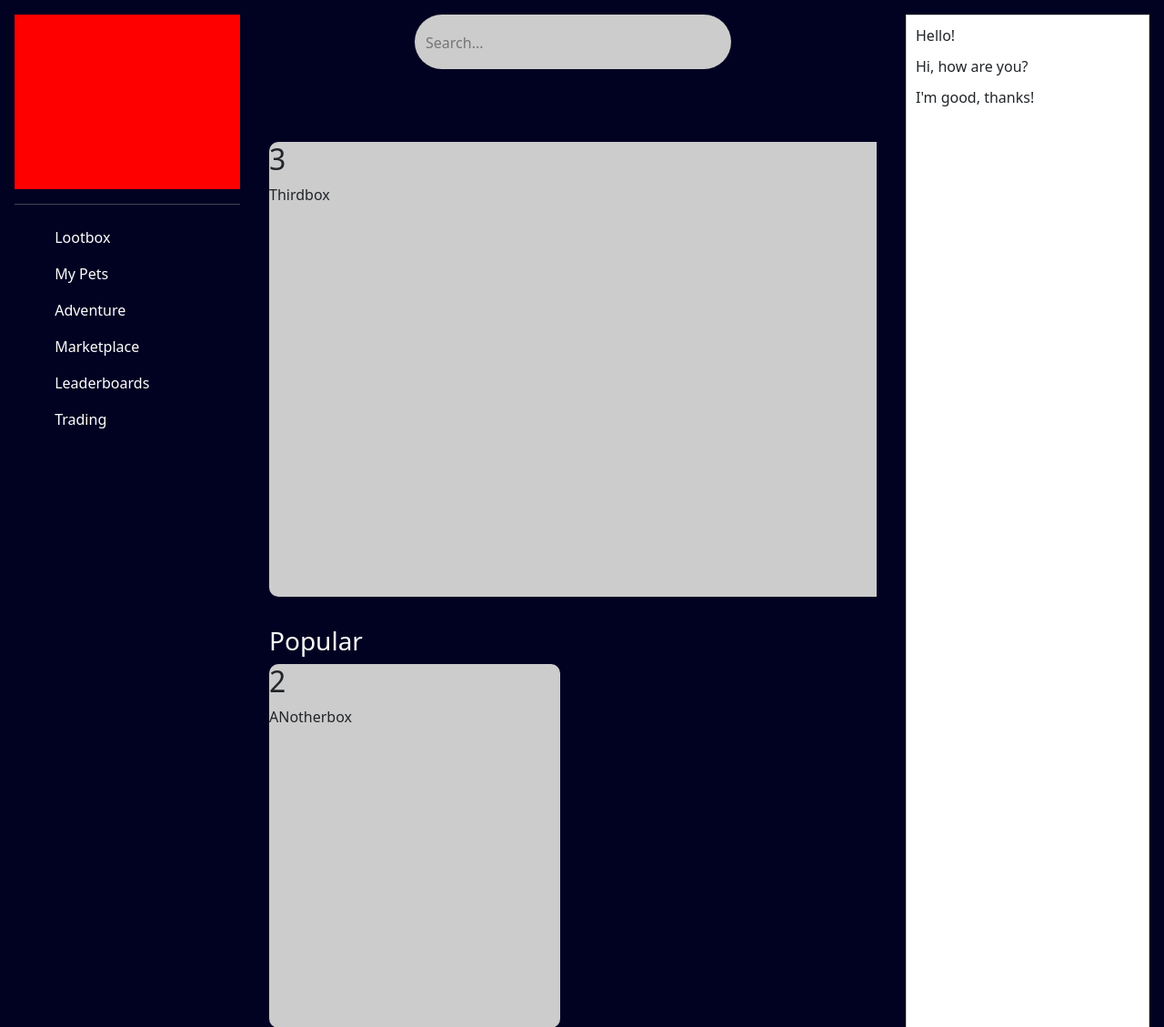
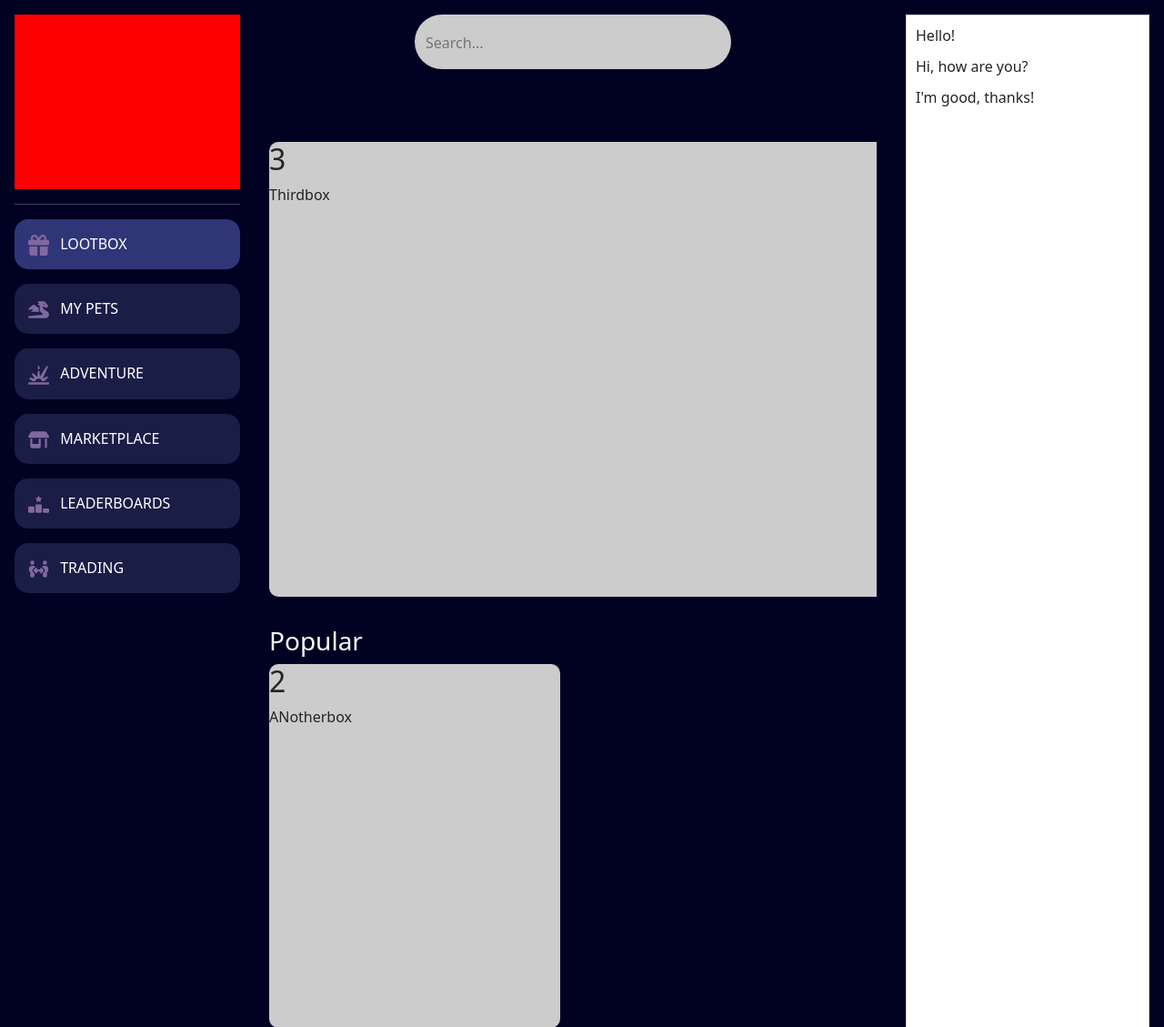
Before and after one commit to ChimaRyder/CSIT327F3-VIRTUALPETGACHASYSTEM, a Django app: page /lootbox/ in a window 1280 px wide. Shown: the part 56-1185 px from the top of the page at 91% size. Run offline with Django 5.2, Linux system fonts and the light colour scheme; data comes from the database, SQL or seed files in the repository; both versions use the stored data as it was after the commit.

Commit message:
fixed sidebar and content loading for market. Added Icons and designs from Figma to better emphasize sidebar links.

```diff
--- a/virtualgacha/base_template/static/base.css
+++ b/virtualgacha/base_template/static/base.css
@@ -56,3 +56,13 @@ html, body {
   .bg-body-tertiary{
     background-color: #010222 !important;
   }
+
+  .sidebar-link {
+    background-color: #1A1D45;
+    padding: 15px;
+    border-radius: 15px !important;
+  }
+
+  .sidebar-list > .nav-item > .active {
+    background-color: #303577;
+  }
--- a/virtualgacha/base_template/templates/base.html
+++ b/virtualgacha/base_template/templates/base.html
@@ -50,41 +50,41 @@
       <div class="d-flex flex-column flex-shrink-0 p-3 text-white bg-body-tertiary sidebar">
         <div style="width: 100%; height: 15vw; background-color: red"></div>
         <hr>
-        <ul class="nav nav-pills flex-column mb-auto">
+        <ul class="nav nav-pills flex-column mb-auto sidebar-list">
           <li class="nav-item">
-            <a href="{% url 'lootboxes' %}" class="nav-link {%block lootbox_active%}text-white{% endblock %}" aria-current="page">
-              <svg class="bi me-2" width="16" height="16"><use xlink:href="#home"></use></svg>
-              Lootbox
+            <a href="{% url 'lootboxes' %}" class="nav-link sidebar-link mb-3 {%block lootbox_active%}text-white{% endblock %}" aria-current="page">
+                <svg xmlns="http://www.w3.org/2000/svg" class="me-2" height="23" width="23" fill="#80699f" viewBox="0 0 512 512"><path d="M190.5 68.8L225.3 128l-1.3 0-72 0c-22.1 0-40-17.9-40-40s17.9-40 40-40l2.2 0c14.9 0 28.8 7.9 36.3 20.8zM64 88c0 14.4 3.5 28 9.6 40L32 128c-17.7 0-32 14.3-32 32l0 64c0 17.7 14.3 32 32 32l448 0c17.7 0 32-14.3 32-32l0-64c0-17.7-14.3-32-32-32l-41.6 0c6.1-12 9.6-25.6 9.6-40c0-48.6-39.4-88-88-88l-2.2 0c-31.9 0-61.5 16.9-77.7 44.4L256 85.5l-24.1-41C215.7 16.9 186.1 0 154.2 0L152 0C103.4 0 64 39.4 64 88zm336 0c0 22.1-17.9 40-40 40l-72 0-1.3 0 34.8-59.2C329.1 55.9 342.9 48 357.8 48l2.2 0c22.1 0 40 17.9 40 40zM32 288l0 176c0 26.5 21.5 48 48 48l144 0 0-224L32 288zM288 512l144 0c26.5 0 48-21.5 48-48l0-176-192 0 0 224z"/></svg>
+                LOOTBOX
             </a>
           </li>
-          <li>
-            <a href="{% url 'inventory_list' %}" class="nav-link {%block inventorylist_active%}text-white{% endblock %}">
-              <svg class="bi me-2" width="16" height="16"><use xlink:href="#speedometer2"></use></svg>
-                My Pets
+          <li class="nav-item">
+            <a href="{% url 'inventory_list' %}" class="nav-link sidebar-link mb-3 {%block inventorylist_active%}text-white{% endblock %}">
+                <svg xmlns="http://www.w3.org/2000/svg" class="me-2" height="23" width="23" fill="#80699f" viewBox="0 0 640 512"><!--!Font Awesome Free 6.6.0 by @fontawesome - https://fontawesome.com License - https://fontawesome.com/license/free Copyright 2024 Fonticons, Inc.--><path d="M352 124.5l-51.9-13c-6.5-1.6-11.3-7.1-12-13.8s2.8-13.1 8.7-16.1l40.8-20.4L294.4 28.8c-5.5-4.1-7.8-11.3-5.6-17.9S297.1 0 304 0L416 0l32 0 16 0c30.2 0 58.7 14.2 76.8 38.4l57.6 76.8c6.2 8.3 9.6 18.4 9.6 28.8c0 26.5-21.5 48-48 48l-21.5 0c-17 0-33.3-6.7-45.3-18.7L480 160l-32 0 0 21.5c0 24.8 12.8 47.9 33.8 61.1l106.6 66.6c32.1 20.1 51.6 55.2 51.6 93.1C640 462.9 590.9 512 530.2 512L496 512l-64 0L32.3 512c-3.3 0-6.6-.4-9.6-1.4C13.5 507.8 6 501 2.4 492.1C1 488.7 .2 485.2 0 481.4c-.2-3.7 .3-7.3 1.3-10.7c2.8-9.2 9.6-16.7 18.6-20.4c3-1.2 6.2-2 9.5-2.2L433.3 412c8.3-.7 14.7-7.7 14.7-16.1c0-4.3-1.7-8.4-4.7-11.4l-44.4-44.4c-30-30-46.9-70.7-46.9-113.1l0-45.5 0-57zM512 72.3c0-.1 0-.2 0-.3s0-.2 0-.3l0 .6zm-1.3 7.4L464.3 68.1c-.2 1.3-.3 2.6-.3 3.9c0 13.3 10.7 24 24 24c10.6 0 19.5-6.8 22.7-16.3zM130.9 116.5c16.3-14.5 40.4-16.2 58.5-4.1l130.6 87 0 27.5c0 32.8 8.4 64.8 24 93l-232 0c-6.7 0-12.7-4.2-15-10.4s-.5-13.3 4.6-17.7L171 232.3 18.4 255.8c-7 1.1-13.9-2.6-16.9-9s-1.5-14.1 3.8-18.8L130.9 116.5z"/></svg>
+                MY PETS
             </a>
           </li>
-          <li>
-            <a href="#" class="nav-link text-white">
-              <svg class="bi me-2" width="16" height="16"><use xlink:href="#table"></use></svg>
-              Adventure
+          <li class="nav-item">
+            <a href="#" class="nav-link sidebar-link mb-3 text-white">
+                <svg xmlns="http://www.w3.org/2000/svg" class="me-2" height="23" width="23" fill="#80699f" viewBox="0 0 576 512"><!--!Font Awesome Free 6.6.0 by @fontawesome - https://fontawesome.com License - https://fontawesome.com/license/free Copyright 2024 Fonticons, Inc.--><path d="M499.6 11.3c6.7-10.7 20.5-14.5 31.7-8.5s15.8 19.5 10.6 31L404.8 338.6c2.2 2.3 4.3 4.7 6.3 7.1l97.2-54.7c10.5-5.9 23.6-3.1 30.9 6.4s6.3 23-2.2 31.5l-87 87-71.4 0c-13.2-37.3-48.7-64-90.5-64s-77.4 26.7-90.5 64l-79.6 0L42.3 363.7c-9.7-6.7-13.1-19.6-7.9-30.3s17.4-15.9 28.7-12.4l97.2 30.4c3-3.9 6.1-7.7 9.4-11.3L107.4 236.3c-6.1-10.1-3.9-23.1 5.1-30.7s22.2-7.5 31.1 .1L246 293.6c1.5-.4 3-.8 4.5-1.1l13.6-142.7c1.2-12.3 11.5-21.7 23.9-21.7s22.7 9.4 23.9 21.7l13.5 141.9L499.6 11.3zM64 448s0 0 0 0l448 0s0 0 0 0l32 0c17.7 0 32 14.3 32 32s-14.3 32-32 32L32 512c-17.7 0-32-14.3-32-32s14.3-32 32-32l32 0zM288 0c13.3 0 24 10.7 24 24l0 48c0 13.3-10.7 24-24 24s-24-10.7-24-24l0-48c0-13.3 10.7-24 24-24z"/></svg>
+                ADVENTURE
             </a>
           </li>
-          <li>
-            <a href="#" class="nav-link text-white">
-              <svg class="bi me-2" width="16" height="16"><use xlink:href="#grid"></use></svg>
-              Marketplace
+          <li class="nav-item">
+            <a href="#" class="nav-link sidebar-link mb-3 text-white">
+                <svg xmlns="http://www.w3.org/2000/svg" class="me-2" height="23" width="23" fill="#80699f" viewBox="0 0 640 512"><!--!Font Awesome Free 6.6.0 by @fontawesome - https://fontawesome.com License - https://fontawesome.com/license/free Copyright 2024 Fonticons, Inc.--><path d="M36.8 192l566.3 0c20.3 0 36.8-16.5 36.8-36.8c0-7.3-2.2-14.4-6.2-20.4L558.2 21.4C549.3 8 534.4 0 518.3 0L121.7 0c-16 0-31 8-39.9 21.4L6.2 134.7c-4 6.1-6.2 13.2-6.2 20.4C0 175.5 16.5 192 36.8 192zM64 224l0 160 0 80c0 26.5 21.5 48 48 48l224 0c26.5 0 48-21.5 48-48l0-80 0-160-64 0 0 160-192 0 0-160-64 0zm448 0l0 256c0 17.7 14.3 32 32 32s32-14.3 32-32l0-256-64 0z"/></svg>
+              MARKETPLACE
             </a>
           </li>
-          <li>
-            <a href="#" class="nav-link text-white">
-              <svg class="bi me-2" width="16" height="16"><use xlink:href="#people-circle"></use></svg>
-              Leaderboards
+          <li class="nav-item">
+            <a href="#" class="nav-link sidebar-link mb-3 text-white">
+                <svg xmlns="http://www.w3.org/2000/svg" class="me-2" height="23" width="23" fill="#80699f" viewBox="0 0 640 512"><!--!Font Awesome Free 6.6.0 by @fontawesome - https://fontawesome.com License - https://fontawesome.com/license/free Copyright 2024 Fonticons, Inc.--><path d="M353.8 54.1L330.2 6.3c-3.9-8.3-16.1-8.6-20.4 0L286.2 54.1l-52.3 7.5c-9.3 1.4-13.3 12.9-6.4 19.8l38 37-9 52.1c-1.4 9.3 8.2 16.5 16.8 12.2l46.9-24.8 46.6 24.4c8.6 4.3 18.3-2.9 16.8-12.2l-9-52.1 38-36.6c6.8-6.8 2.9-18.3-6.4-19.8l-52.3-7.5zM256 256c-17.7 0-32 14.3-32 32l0 192c0 17.7 14.3 32 32 32l128 0c17.7 0 32-14.3 32-32l0-192c0-17.7-14.3-32-32-32l-128 0zM32 320c-17.7 0-32 14.3-32 32L0 480c0 17.7 14.3 32 32 32l128 0c17.7 0 32-14.3 32-32l0-128c0-17.7-14.3-32-32-32L32 320zm416 96l0 64c0 17.7 14.3 32 32 32l128 0c17.7 0 32-14.3 32-32l0-64c0-17.7-14.3-32-32-32l-128 0c-17.7 0-32 14.3-32 32z"/></svg>
+              LEADERBOARDS
             </a>
           </li>
-          <li>
-            <a href="#" class="nav-link text-white">
-              <svg class="bi me-2" width="16" height="16"><use xlink:href="#people-circle"></use></svg>
-              Trading
+          <li class="nav-item">
+            <a href="#" class="nav-link sidebar-link mb-3 text-white">
+                <svg xmlns="http://www.w3.org/2000/svg" class="me-2" height="23" width="23" fill="#80699f" viewBox="0 0 640 512"><!--!Font Awesome Free 6.6.0 by @fontawesome - https://fontawesome.com License - https://fontawesome.com/license/free Copyright 2024 Fonticons, Inc.--><path d="M64 64a64 64 0 1 1 128 0A64 64 0 1 1 64 64zM25.9 233.4C29.3 191.9 64 160 105.6 160l44.8 0c27 0 51 13.4 65.5 34.1c-2.7 1.9-5.2 4-7.5 6.3l-64 64c-21.9 21.9-21.9 57.3 0 79.2L192 391.2l0 72.8c0 26.5-21.5 48-48 48l-32 0c-26.5 0-48-21.5-48-48l0-115.7c-26.5-9.5-44.7-35.8-42.2-65.6l4.1-49.3zM448 64a64 64 0 1 1 128 0A64 64 0 1 1 448 64zM431.6 200.4c-2.3-2.3-4.9-4.4-7.5-6.3c14.5-20.7 38.6-34.1 65.5-34.1l44.8 0c41.6 0 76.3 31.9 79.7 73.4l4.1 49.3c2.5 29.8-15.7 56.1-42.2 65.6L576 464c0 26.5-21.5 48-48 48l-32 0c-26.5 0-48-21.5-48-48l0-72.8 47.6-47.6c21.9-21.9 21.9-57.3 0-79.2l-64-64zM272 240l0 32 96 0 0-32c0-9.7 5.8-18.5 14.8-22.2s19.3-1.7 26.2 5.2l64 64c9.4 9.4 9.4 24.6 0 33.9l-64 64c-6.9 6.9-17.2 8.9-26.2 5.2s-14.8-12.5-14.8-22.2l0-32-96 0 0 32c0 9.7-5.8 18.5-14.8 22.2s-19.3 1.7-26.2-5.2l-64-64c-9.4-9.4-9.4-24.6 0-33.9l64-64c6.9-6.9 17.2-8.9 26.2-5.2s14.8 12.5 14.8 22.2z"/></svg>
+              TRADING
             </a>
           </li>
         </ul>
@@ -96,10 +96,6 @@
         <!-- Main content goes here -->
           {% block content %}
           {% endblock %}
-        {% if request.path == '/lootbox/' %}
-         {% block market_lootbox_content%}
-         {%endblock%}
-         {% endif %}
       </div>
 
       <!-- Right sidebar for chat box -->
@@ -124,4 +120,3 @@
     <script src="https://cdn.jsdelivr.net/npm/bootstrap@5.3.3/dist/js/bootstrap.min.js" integrity="sha384-0pUGZvbkm6XF6gxjEnlmuGrJXVbNuzT9qBBavbLwCsOGabYfZo0T0to5eqruptLy" crossorigin="anonymous"></script>
     <script src="https://cdn.jsdelivr.net/npm/bootstrap@5.3.3/dist/js/bootstrap.bundle.min.js" integrity="sha384-YvpcrYf0tY3lHB60NNkmXc5s9fDVZLESaAA55NDzOxhy9GkcIdslK1eN7N6jIeHz" crossorigin="anonymous"></script>
   </body>
-</html>
--- a/virtualgacha/lootbox_market/templates/market_lootbox_content.html
+++ b/virtualgacha/lootbox_market/templates/market_lootbox_content.html
@@ -1,8 +1,15 @@
 {% extends "base.html" %}
 {% load static %}
 
+{% block title %}
+    Lootbox
+{% endblock %}
 
-{% block market_lootbox_content %}
+{% block lootbox_active %}
+    active
+{% endblock %}
+
+{% block content %}
 
     <div class="searchbar">
         <input class="search_input" type="text" name="" placeholder="Search...">
```
Also changed, not shown: virtualgacha/base_template/static/market_lootbox_content.css (line endings or trailing spaces), virtualgacha/db.sqlite3.
